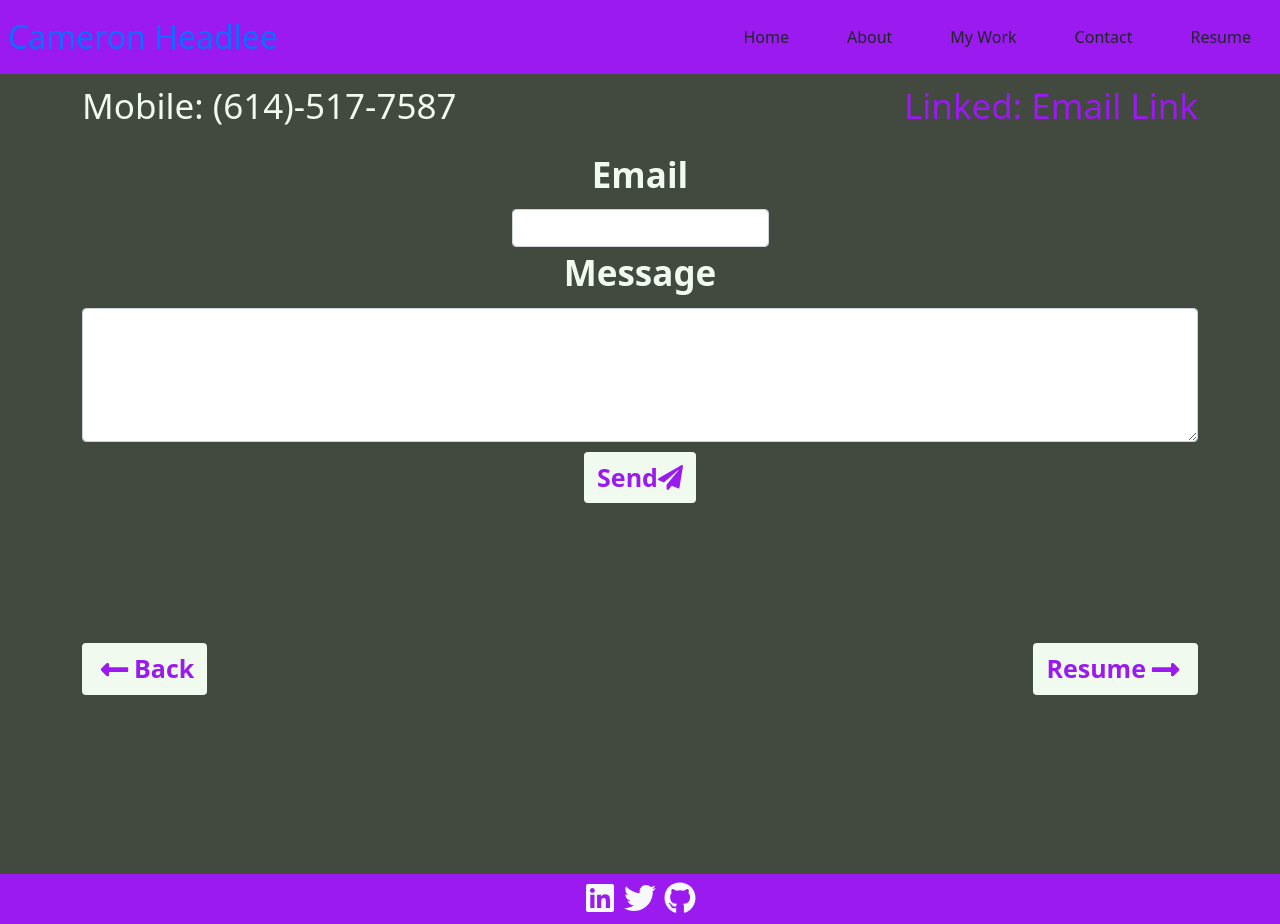
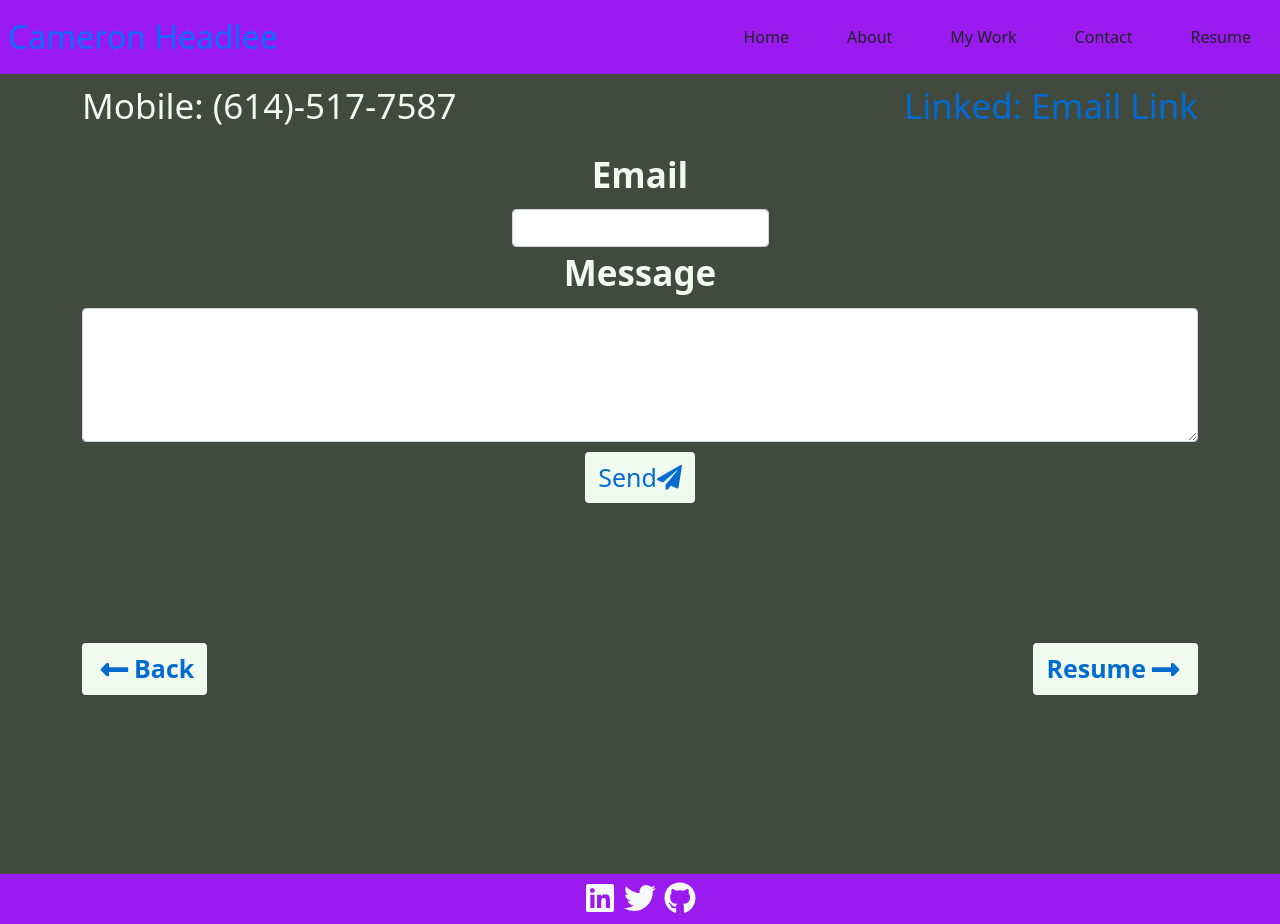
Before and after one commit to CameronHeadlee/R-Portfolio, a React (Create React App) app: page /Contact in a window 1280 px wide. In both pictures the pointer is over the element "Linked: Email Link". Built offline with nearby package versions, Linux system fonts and the light colour scheme.

Commit message:
Changed color scheme in css

```diff
--- a/src/styles/contact.css
+++ b/src/styles/contact.css
@@ -8,7 +8,7 @@
 .method {
   font-size: 30px;
   color: #f1faee;
-  text-decoration: #9a1aef underline 3px solid;
+  text-decoration: #006cd0 underline 3px solid;
 }
 
 a:link {
@@ -16,7 +16,7 @@ a:link {
 }
 
 .link:hover {
-  color: #9a1aef;
+  color: #006cd0;
 }
 
 .link {
@@ -39,27 +39,27 @@ a:link {
 
 .btn.btn-outline-mail {
   background-color: #f1faee;
-  color: #9a1aef;
+  color: #006cd0;
   font-size: 25px;
-  font-weight: bold;
   margin: 10px 0px 70px 0px;
 }
 
 .btn.btn-outline-mail:hover {
-  background-color: #9a1aef;
+  background-color: #006cd0;
   color: #f1faee;
+  font-weight: bold;
 }
 
 .btn.btn-outline-nine {
   background-color: #f1faee;
-  color: #9a1aef;
+  color: #006cd0;
   font-size: 25px;
   font-weight: bold;
   margin: 70px 0px 0px 0px;
 }
 
 .btn.btn-outline-nine:hover {
-  background-color: #9a1aef;
+  background-color: #006cd0;
   color: #f1faee;
   transform: rotate(-360deg);
   transition: 2s;
@@ -67,14 +67,14 @@ a:link {
 
 .btn.btn-outline-two {
   background-color: #f1faee;
-  color: #9a1aef;
+  color: #006cd0;
   font-size: 25px;
   font-weight: bold;
   margin: 70px 0px 70px 0px;
 }
 
 .btn.btn-outline-two:hover {
-  background-color: #9a1aef;
+  background-color: #006cd0;
   color: #f1faee;
   transform: rotate(360deg);
   transition: 2s;
```
